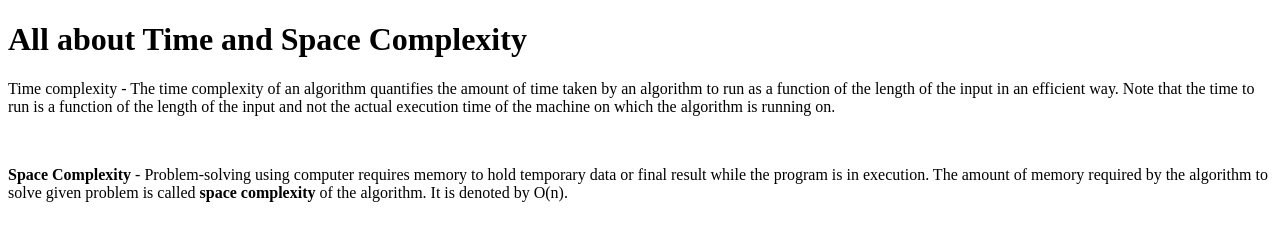
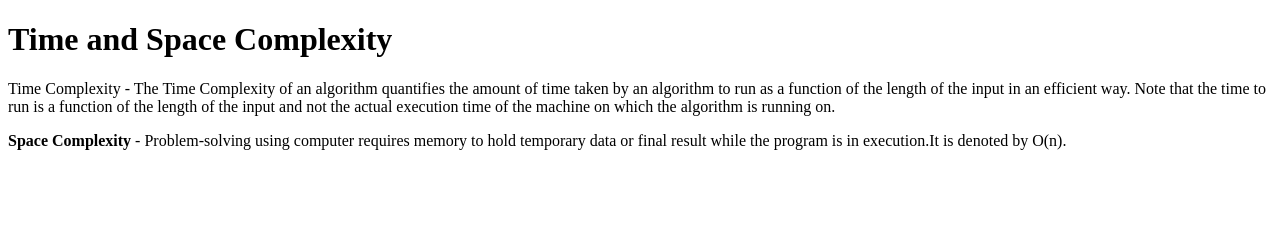
Before and after one commit to acciojob/time-and-space-complexity-rohanbabai2000, a website: page main.html in a window 1280 px wide. Drawn offline with Linux system fonts and the light colour scheme.

Commit message:
created a submission

```diff
--- a/main.html
+++ b/main.html
@@ -9,23 +9,21 @@
 <body>
 	<!-- the entire body must be written by student -->
 	<h1>
-		All about Time and Space Complexity
+		 Time and Space Complexity
 	</h1>
 	<p>
-		Time complexity - The time complexity of an algorithm quantifies
+		Time Complexity - The Time Complexity of an algorithm quantifies
 		the amount of time taken by an algorithm to run
 		as a function of the length of the input in an efficient way.
 		Note that the time to run is a function of the
 		length of the input and not the actual execution
 		time of the machine on which the algorithm is running on.
 	</p>
-	<br>
+
 	<p>
 		<b>Space Complexity</b> - Problem-solving using computer requires memory to hold
 		temporary data or final result while the program is in
-		execution. The amount of memory required by the algorithm
-		to solve given problem is called <b>space complexity</b> of the
-		algorithm. It is denoted by O(n).
+		execution.It is denoted by O(n).
 	</p>
     <script type="text/javascript" src="./script.js">
 </script>
```
